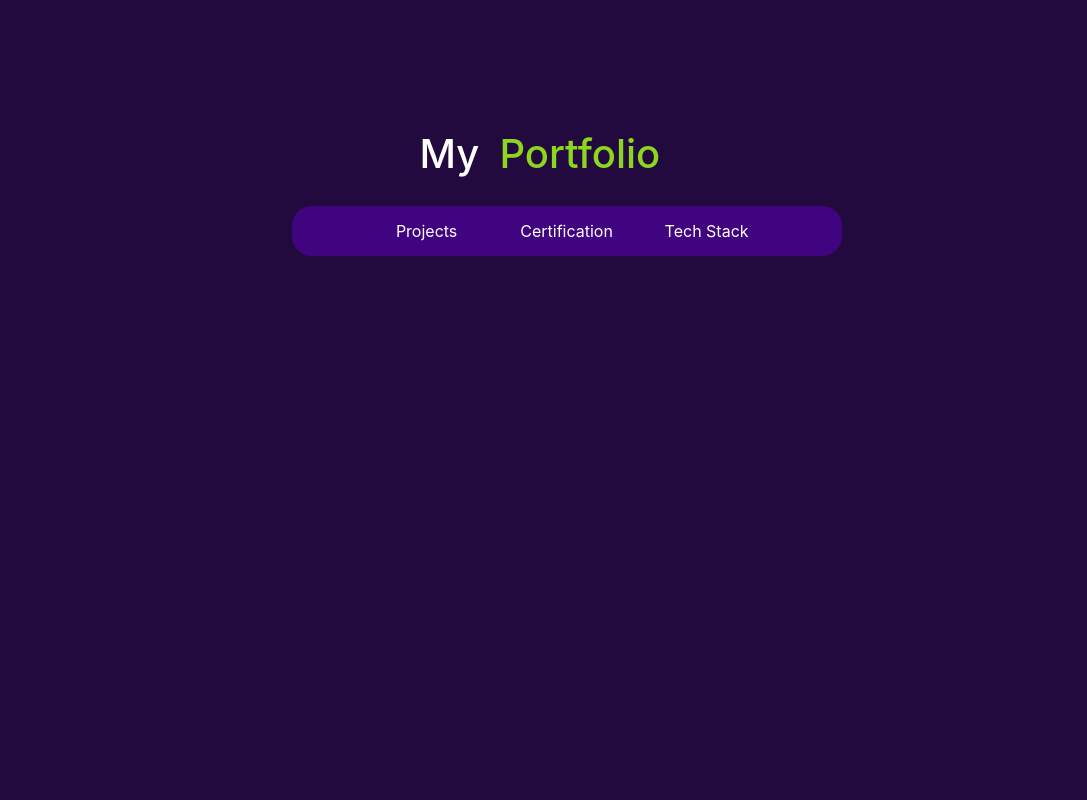
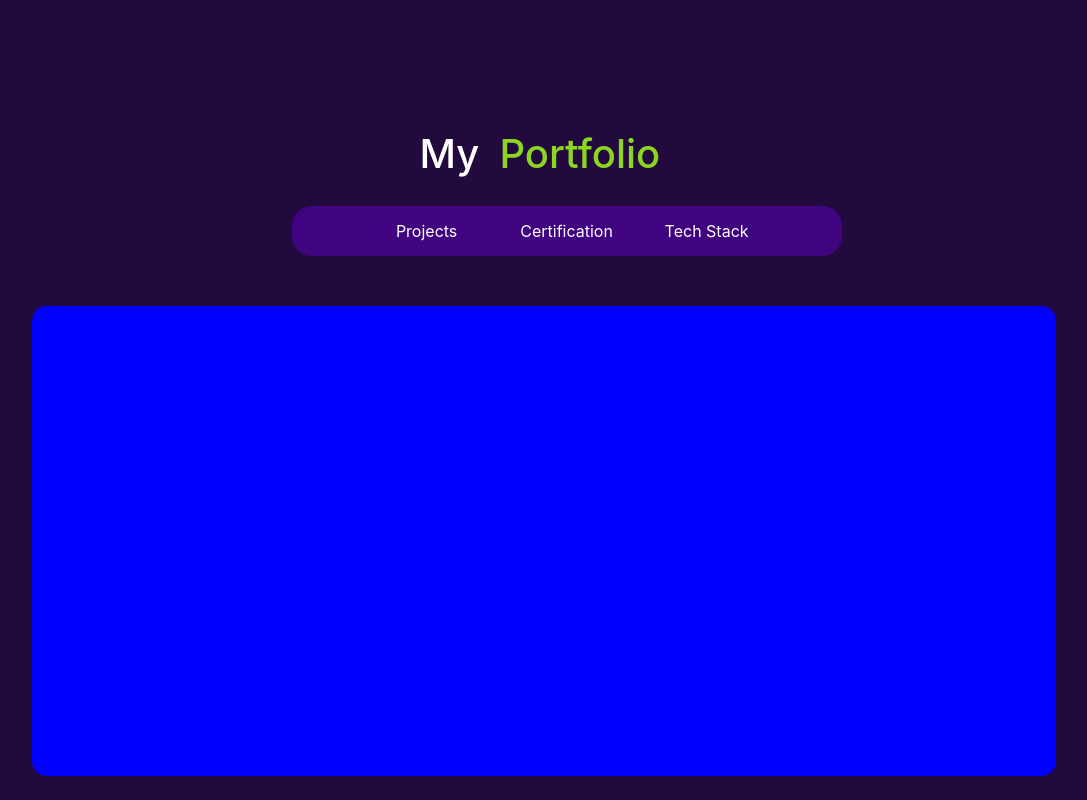
Before and after one commit to Sandesh-Chougala/Portfolio, a React (Create React App) app: page / in a window 1280 px wide. Shown: the part 1650-2450 px from the top of the page, without its empty margins (118-1205 px from the left). Built offline with nearby package versions, Linux system fonts and the light colour scheme.

Commit message:
project layout set

```diff
--- a/src/componets/css/portfolio.css
+++ b/src/componets/css/portfolio.css
@@ -64,3 +64,12 @@
   transition: 1s;
   width: auto;
 }
+/*projects stylesling*/
+.projects {
+  background-color: blue;
+  height: 470px;
+  border-radius: 15px;
+  width: 80%;
+  margin-left: 150px;
+  margin-top: 50px;
+}
--- a/src/componets/portfolio.js
+++ b/src/componets/portfolio.js
@@ -4,6 +4,7 @@ import "./css/portfolio.css";
 function Portfolio() {
   function project() {
     const project = document.getElementById("project");
+    const projects = document.getElementById("projects");
     const certification = document.getElementById("certification");
     const techStack = document.getElementById("tech_stack");
     const awards = document.getElementById("awards");
@@ -11,15 +12,18 @@ function Portfolio() {
     certification.style.backgroundColor = "transparent";
     techStack.style.backgroundColor = "transparent";
     awards.style.display = "none";
+    projects.style.display = "block";
   }
 
   function certification() {
     const certification = document.getElementById("certification");
     const project = document.getElementById("project");
+    const projects = document.getElementById("projects");
     const techStack = document.getElementById("tech_stack");
     const awards = document.getElementById("awards");
     project.style.backgroundColor = "transparent";
     awards.style.display = "flex";
+    projects.style.display = "none";
     certification.style.backgroundColor = "rgba(141, 214, 31, 1)";
     techStack.style.backgroundColor = "transparent";
   }
@@ -27,10 +31,12 @@ function Portfolio() {
   function techStack() {
     const techStack = document.getElementById("tech_stack");
     const awards = document.getElementById("awards");
+    const projects = document.getElementById("projects");
     const project = document.getElementById("project");
     const certification = document.getElementById("certification");
     project.style.backgroundColor = "transparent";
     awards.style.display = "none";
+    projects.style.display = "none";
     certification.style.backgroundColor = "transparent";
     techStack.style.backgroundColor = "rgba(141, 214, 31, 1)";
   }
@@ -89,6 +95,9 @@ function Portfolio() {
           />
         </div>
       </div>
+      <div className="projects" id="projects">
+        <div className="project1"></div>
+      </div>
     </div>
   );
 }
```
